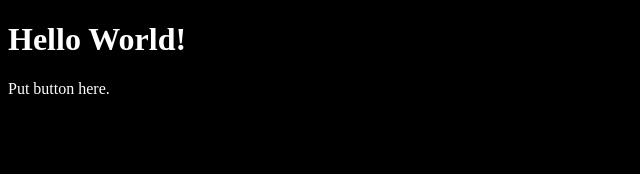
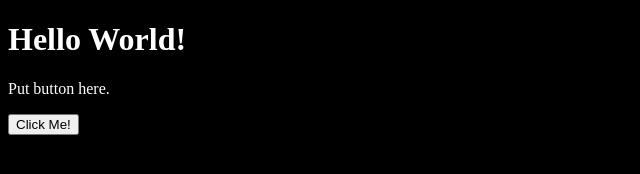
Before and after one commit to akim136/blogtest, a plain HTML site: page index.html in a window 1280 px wide. Shown: the whole page, without its empty margins (0-640 px from the left). Drawn offline with Linux system fonts and the light colour scheme.

Commit message:
Button Added
Button Added!

```diff
--- a/index.html
+++ b/index.html
@@ -9,6 +9,7 @@
   <h1>Hello World!</h1>
 
   <p>Put button here.</p>
+  <p> <button type="button">Click Me!</button> </p>
 
 </body>
 </html>
```
